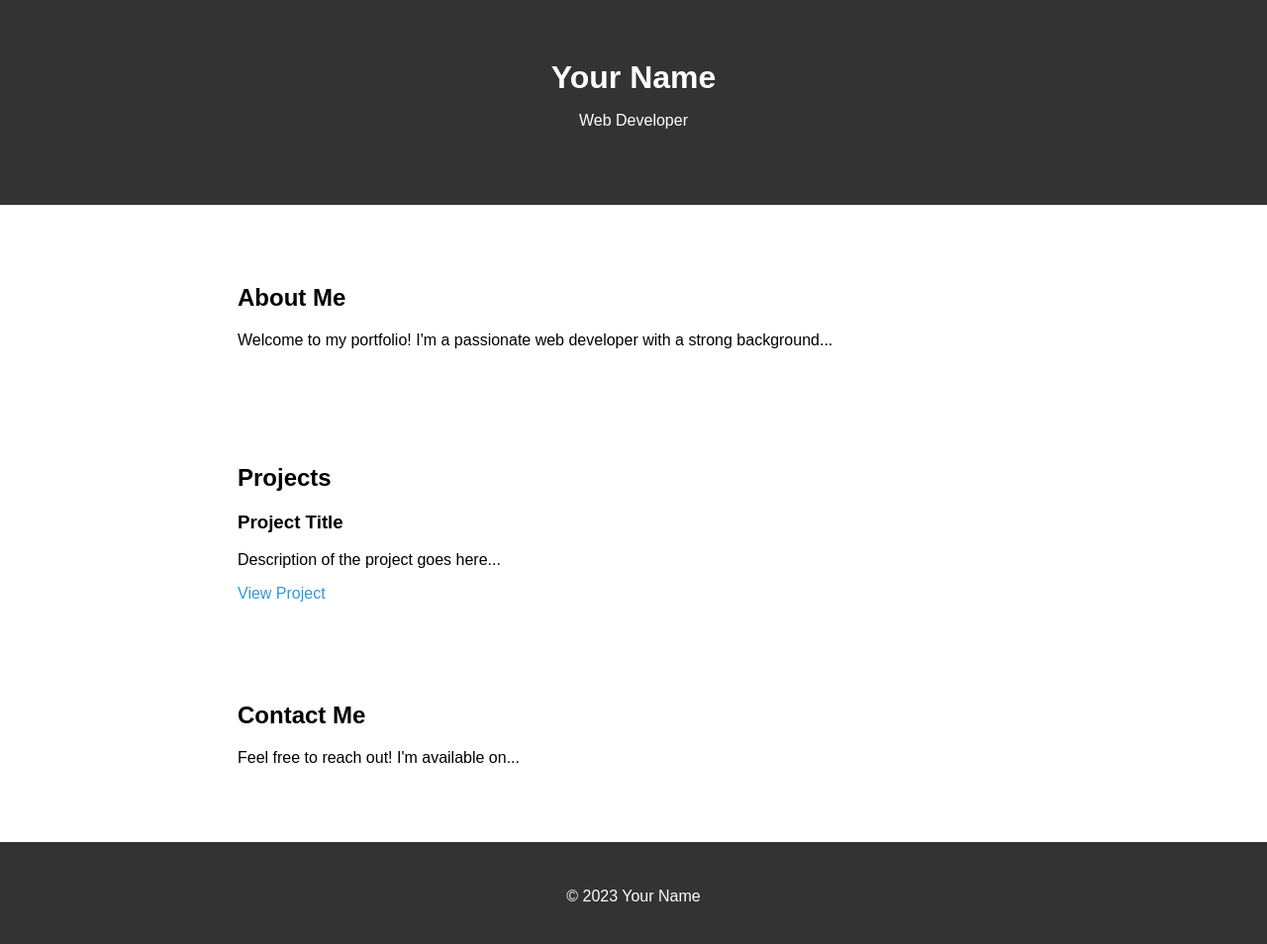
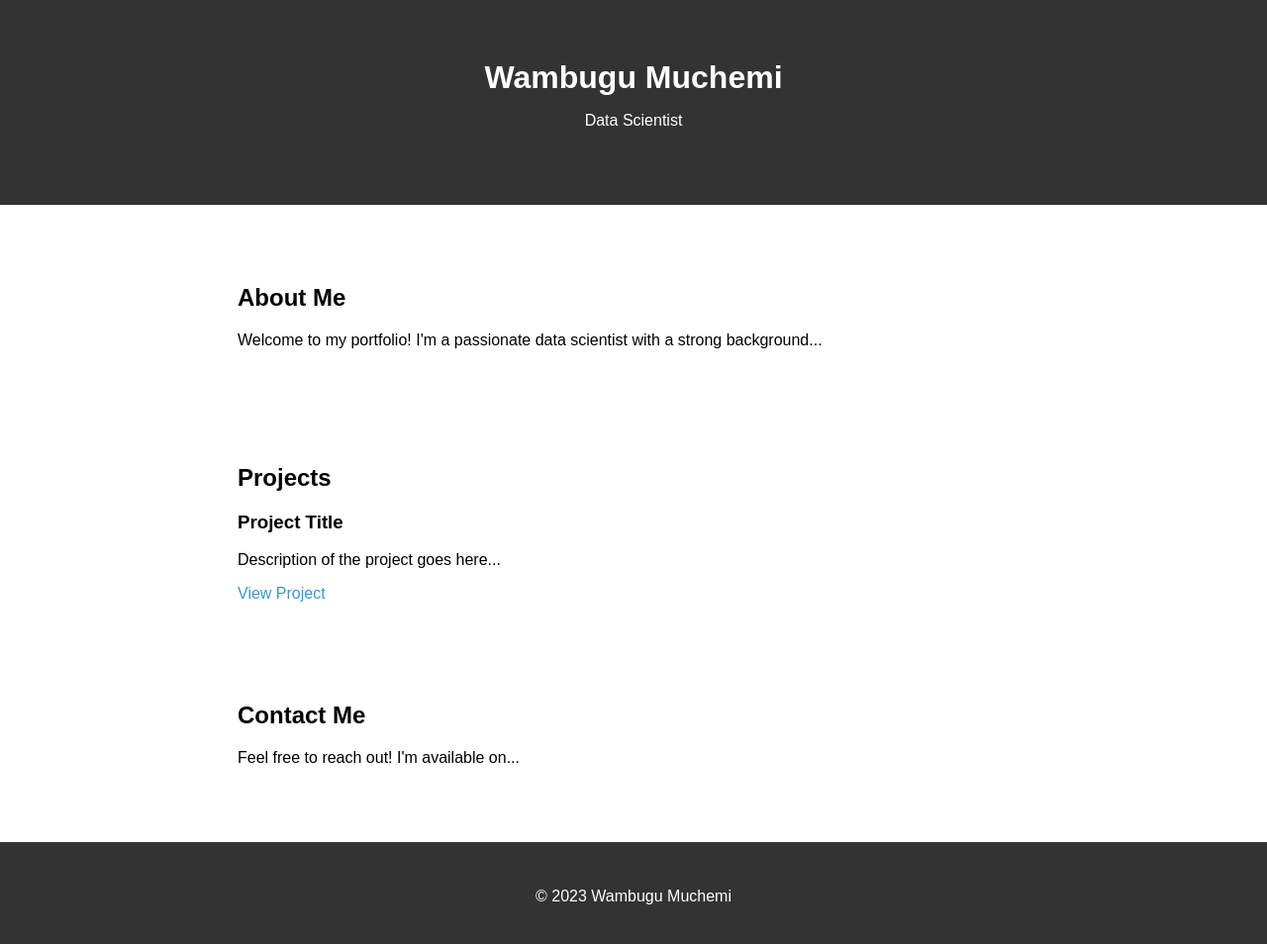
Before and after one commit to Wambugu-Muchemi/Wambugu-Muchemi.github.io, a plain HTML site: page index.html in a window 1280 px wide. Shown: the whole page at 99% size. Drawn offline with Linux system fonts and the light colour scheme.

Commit message:
New info

```diff
--- a/index.html
+++ b/index.html
@@ -3,7 +3,7 @@
 <head>
     <meta charset="UTF-8">
     <meta name="viewport" content="width=device-width, initial-scale=1.0">
-    <title>Your Name - Portfolio</title>
+    <title>Wambugu Muchemi - Data Scientist Portfolio</title>
     <link rel="stylesheet" href="styles.css">
 </head>
 <body>
@@ -11,8 +11,8 @@
     <!-- Header Section -->
     <header>
         <div class="container">
-            <h1>Your Name</h1>
-            <p>Web Developer</p>
+            <h1>Wambugu Muchemi</h1>
+            <p>Data Scientist</p>
         </div>
     </header>
 
@@ -20,7 +20,7 @@
     <section id="about">
         <div class="container">
             <h2>About Me</h2>
-            <p>Welcome to my portfolio! I'm a passionate web developer with a strong background...</p>
+            <p>Welcome to my portfolio! I'm a passionate data scientist with a strong background...</p>
         </div>
     </section>
 
@@ -49,7 +49,7 @@
     <!-- Footer Section -->
     <footer>
         <div class="container">
-            <p>&copy; 2023 Your Name</p>
+            <p>&copy; 2023 Wambugu Muchemi</p>
         </div>
     </footer>
 
```
